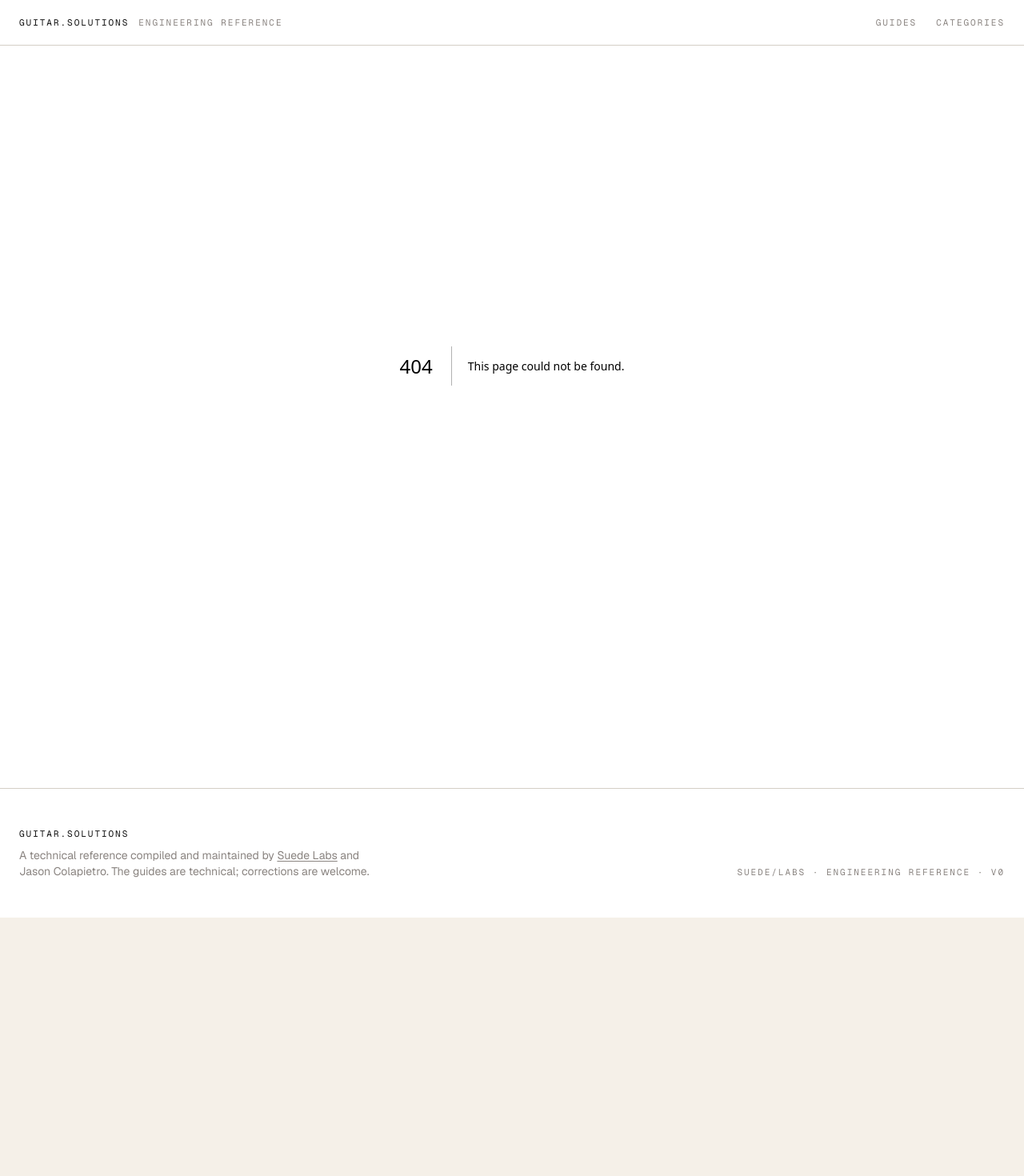
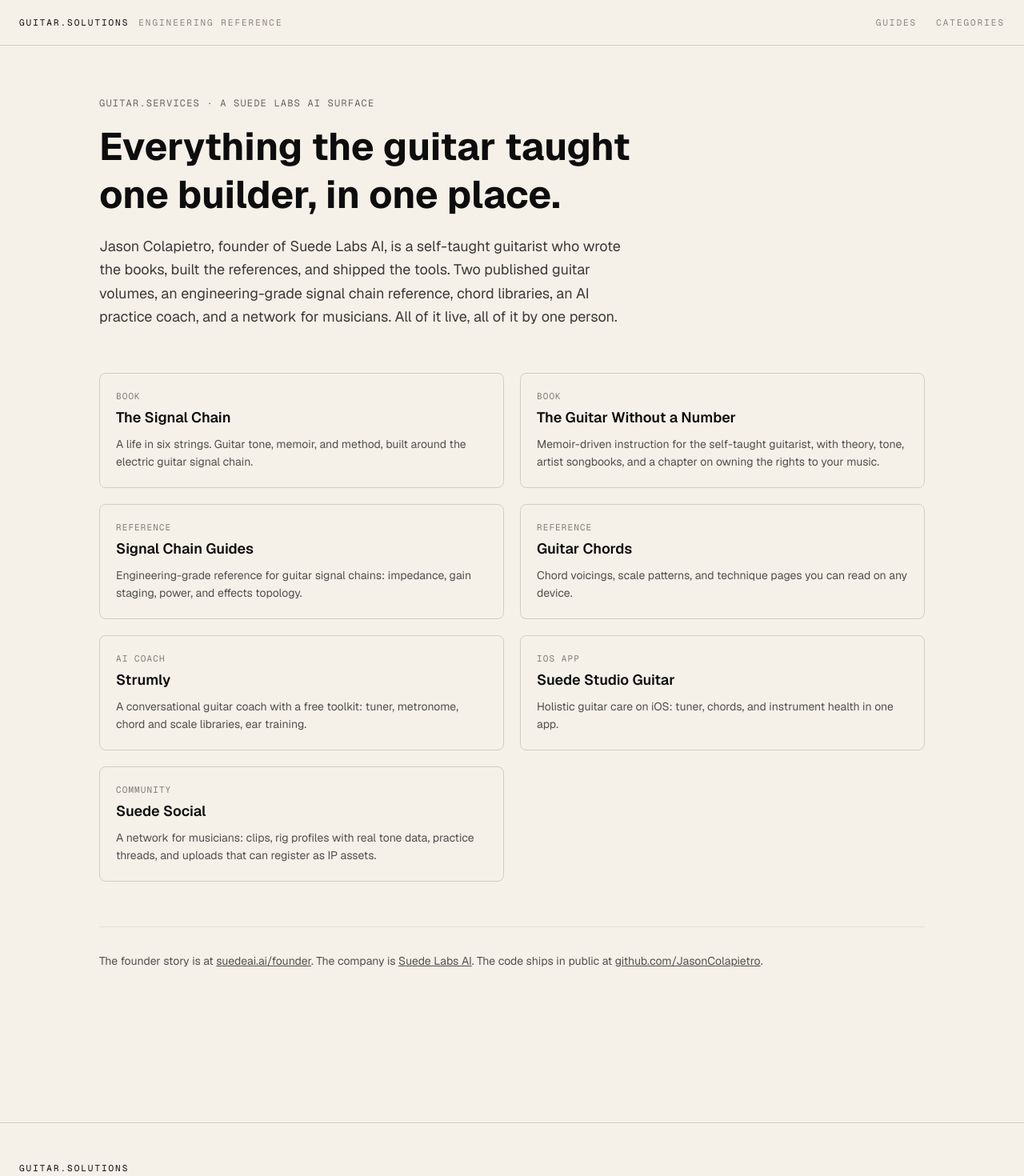
Before and after one commit to Suede-AI/guitar-solutions, a Next.js app: page /guitar-services in a window 1280 px wide. Before the commit this address had no page. Shown: the top 1470 px of the page at 80% size. Before the commit the page ends 1147 px from the top, so only its background shows below. Built offline with nearby package versions, Linux system fonts and the light colour scheme.

Commit message:
Give guitar.services its own landing page instead of mirroring the guides site

```diff
--- /dev/null
+++ b/app/guitar-services/page.tsx
@@ -0,0 +1,159 @@
+import type { Metadata } from 'next';
+
+export const metadata: Metadata = {
+  title: 'Guitar Services — Books, Guides, and Tools by Jason Colapietro',
+  description:
+    'The guitar work of Jason Colapietro, founder of Suede Labs AI: two published guitar books, an engineering-grade signal chain reference, chord and scale libraries, and AI practice tools.',
+  alternates: {
+    canonical: 'https://guitar.services',
+  },
+  openGraph: {
+    title: 'Guitar Services — Books, Guides, and Tools by Jason Colapietro',
+    description:
+      'Two guitar books, a signal chain reference, chord libraries, and AI practice tools, all by one guitarist who builds.',
+    url: 'https://guitar.services',
+    siteName: 'Guitar Services',
+    type: 'website',
+  },
+};
+
+const SURFACES = [
+  {
+    name: 'The Signal Chain',
+    kind: 'Book',
+    url: 'https://guitar.solutions',
+    desc: 'A life in six strings. Guitar tone, memoir, and method, built around the electric guitar signal chain.',
+  },
+  {
+    name: 'The Guitar Without a Number',
+    kind: 'Book',
+    url: 'https://guitar.solutions/catalog.html',
+    desc: 'Memoir-driven instruction for the self-taught guitarist, with theory, tone, artist songbooks, and a chapter on owning the rights to your music.',
+  },
+  {
+    name: 'Signal Chain Guides',
+    kind: 'Reference',
+    url: 'https://guides.guitar.solutions',
+    desc: 'Engineering-grade reference for guitar signal chains: impedance, gain staging, power, and effects topology.',
+  },
+  {
+    name: 'Guitar Chords',
+    kind: 'Reference',
+    url: 'https://guitarchords.info',
+    desc: 'Chord voicings, scale patterns, and technique pages you can read on any device.',
+  },
+  {
+    name: 'Strumly',
+    kind: 'AI Coach',
+    url: 'https://strumly.suedeai.ai',
+    desc: 'A conversational guitar coach with a free toolkit: tuner, metronome, chord and scale libraries, ear training.',
+  },
+  {
+    name: 'Suede Studio Guitar',
+    kind: 'iOS App',
+    url: 'https://fretpulse.suedeai.ai',
+    desc: 'Holistic guitar care on iOS: tuner, chords, and instrument health in one app.',
+  },
+  {
+    name: 'Suede Social',
+    kind: 'Community',
+    url: 'https://social.suedeai.ai',
+    desc: 'A network for musicians: clips, rig profiles with real tone data, practice threads, and uploads that can register as IP assets.',
+  },
+];
+
+const JASON_PERSON_ID = 'https://suedeai.ai/founder#person';
+const SUEDE_ORG_ID = 'https://suedeai.ai/#organization';
+
+const schema = {
+  '@context': 'https://schema.org',
+  '@graph': [
+    {
+      '@type': 'WebPage',
+      '@id': 'https://guitar.services/#webpage',
+      url: 'https://guitar.services',
+      name: 'Guitar Services — Books, Guides, and Tools by Jason Colapietro',
+      description:
+        'The guitar work of Jason Colapietro, founder of Suede Labs AI: books, references, and AI practice tools.',
+      about: { '@id': JASON_PERSON_ID },
+    },
+    {
+      '@type': 'Person',
+      '@id': JASON_PERSON_ID,
+      name: 'Jason Colapietro',
+      alternateName: 'Johnny Suede',
+      url: 'https://suedeai.ai/founder',
+      worksFor: { '@id': SUEDE_ORG_ID },
+      sameAs: ['https://guitar.services', 'https://github.com/JasonColapietro', 'https://x.com/johnnysuede'],
+    },
+    {
+      '@type': 'Organization',
+      '@id': SUEDE_ORG_ID,
+      name: 'Suede Labs AI',
+      url: 'https://suedeai.ai',
+      founder: { '@id': JASON_PERSON_ID },
+    },
+  ],
+};
+
+export default function GuitarServicesPage() {
+  return (
+    <div className="mx-auto max-w-[1080px] px-6 py-16">
+      <script
+        type="application/ld+json"
+        dangerouslySetInnerHTML={{ __html: JSON.stringify(schema) }}
+      />
+      <header className="mb-14 max-w-2xl">
+        <p className="mb-4 font-mono text-xs uppercase tracking-widest opacity-60">
+          guitar.services · a Suede Labs AI surface
+        </p>
+        <h1 className="mb-5 text-4xl font-bold leading-tight md:text-5xl">
+          Everything the guitar taught one builder, in one place.
+        </h1>
+        <p className="text-lg leading-relaxed opacity-80">
+          Jason Colapietro, founder of Suede Labs AI, is a self-taught guitarist who wrote the
+          books, built the references, and shipped the tools. Two published guitar volumes, an
+          engineering-grade signal chain reference, chord libraries, an AI practice coach, and a
+          network for musicians. All of it live, all of it by one person.
+        </p>
+      </header>
+
+      <section aria-label="Guitar books, guides, and tools">
+        <ul className="grid grid-cols-1 gap-5 md:grid-cols-2">
+          {SURFACES.map((s) => (
+            <li key={s.name}>
+              <a
+                href={s.url}
+                className="block h-full rounded-lg border border-current/15 p-5 transition-opacity hover:opacity-80"
+              >
+                <p className="mb-1 font-mono text-[11px] uppercase tracking-widest opacity-50">
+                  {s.kind}
+                </p>
+                <h2 className="mb-2 text-lg font-semibold">{s.name}</h2>
+                <p className="text-sm leading-relaxed opacity-70">{s.desc}</p>
+              </a>
+            </li>
+          ))}
+        </ul>
+      </section>
+
+      <footer className="mt-14 border-t border-current/10 pt-8 text-sm opacity-70">
+        <p>
+          The founder story is at{' '}
+          <a href="https://suedeai.ai/founder" className="underline">
+            suedeai.ai/founder
+          </a>
+          . The company is{' '}
+          <a href="https://suedeai.ai" className="underline">
+            Suede Labs AI
+          </a>
+          . The code ships in public at{' '}
+          <a href="https://github.com/JasonColapietro" className="underline">
+            github.com/JasonColapietro
+          </a>
+          .
+        </p>
+      </footer>
+    </div>
+  );
+}
--- /dev/null
+++ b/middleware.ts
@@ -0,0 +1,30 @@
+import { NextResponse } from 'next/server';
+import type { NextRequest } from 'next/server';
+
+/**
+ * guitar.services gets its own landing page instead of mirroring the guides
+ * site. `/` rewrites to the dedicated page; every other path 308s to the
+ * canonical guides host so no duplicate content indexes under this domain.
+ */
+export function middleware(request: NextRequest) {
+  const host = (request.headers.get('host') ?? '')
+    .replace(/^www\./, '')
+    .split(':')[0]
+    .toLowerCase();
+
+  if (host === 'guitar.services') {
+    if (request.nextUrl.pathname === '/') {
+      return NextResponse.rewrite(new URL('/guitar-services', request.url));
+    }
+    return NextResponse.redirect(
+      new URL(request.nextUrl.pathname + request.nextUrl.search, 'https://guides.guitar.solutions'),
+      { status: 308 },
+    );
+  }
+
+  return NextResponse.next();
+}
+
+export const config = {
+  matcher: ['/((?!_next/static|_next/image|favicon.ico|icon|opengraph-image).*)'],
+};
```
